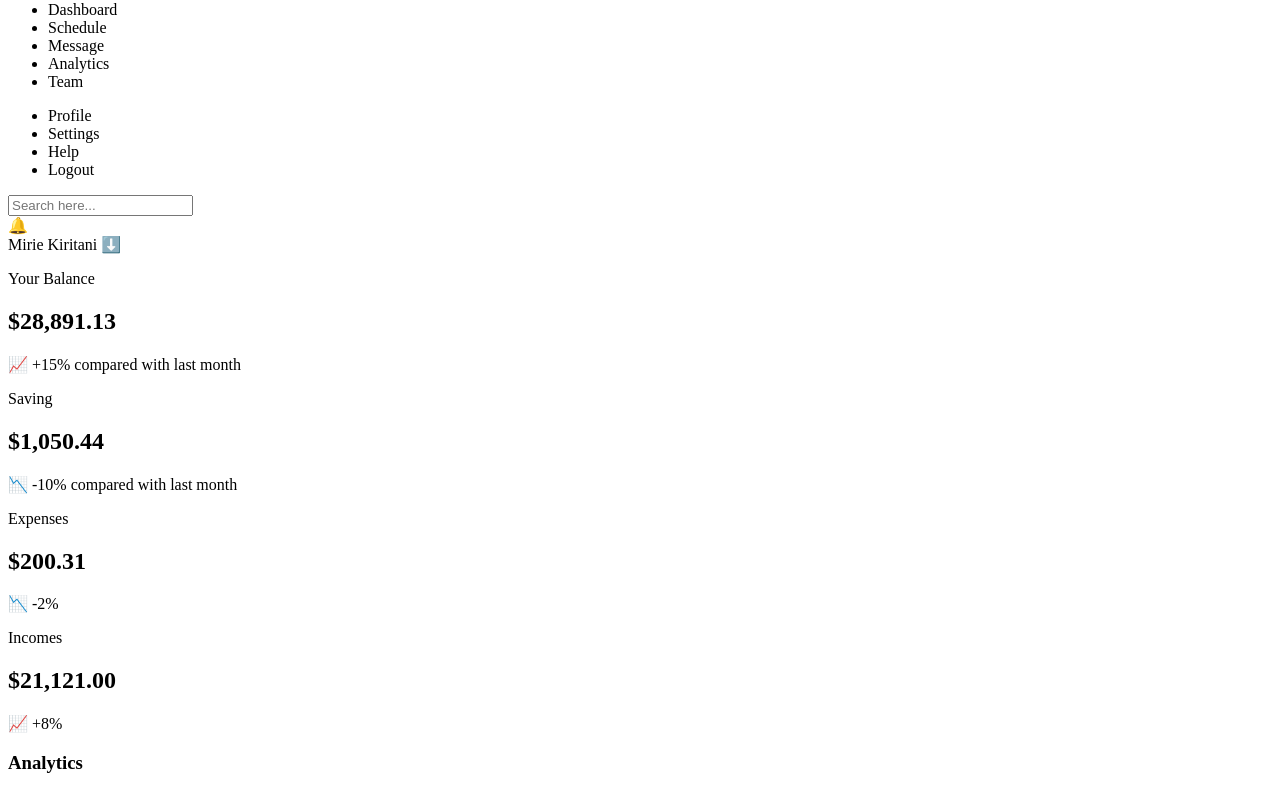
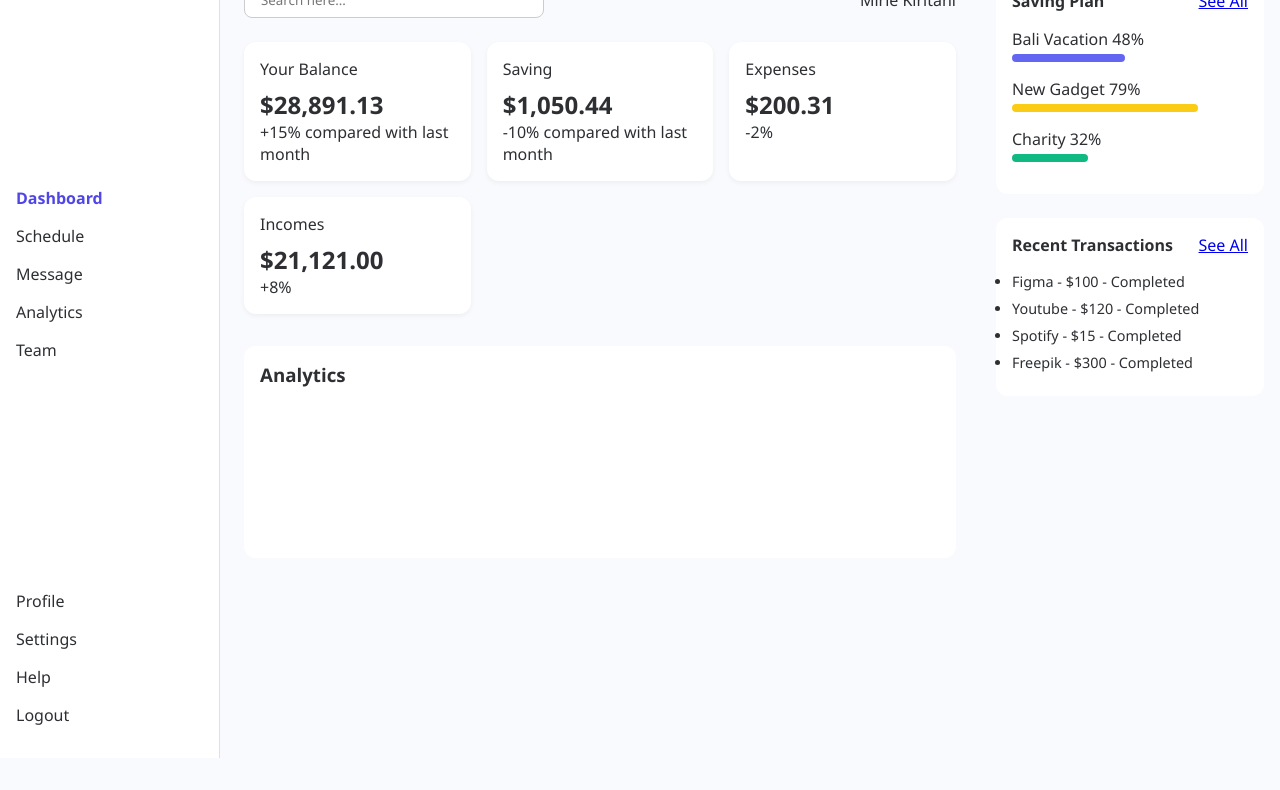
Before and after one commit to SUDHAPANTHA/intuji-frontend-associate-challenge, a plain HTML site: page index.html in a window 1280 px wide. Shown: the part 42-832 px from the top of the page. After the commit the page ends 800 px from the top, so only its background shows below. Drawn offline with Linux system fonts and the light colour scheme; a script that the page names is missing.

Commit message:
Used Core css

```diff
--- a/css/style.css
+++ b/css/style.css
@@ -0,0 +1,152 @@
+* {
+  margin: 0;
+  padding: 0;
+  box-sizing: border-box;
+  font-family: "Segoe UI", sans-serif;
+}
+
+body {
+  background: #f9fafe;
+  color: #2d2f33;
+}
+
+.container {
+  display: flex;
+  min-height: 100vh;
+}
+
+/* Sidebar */
+.sidebar {
+  width: 220px;
+  background: #fff;
+  padding: 1rem;
+  border-right: 1px solid #e0e0e0;
+  display: flex;
+  flex-direction: column;
+  justify-content: space-between;
+}
+
+.logo {
+  font-size: 24px;
+  font-weight: bold;
+  text-align: center;
+}
+
+.nav ul,
+.bottom-nav ul {
+  list-style: none;
+  margin-top: 2rem;
+}
+
+.nav ul li,
+.bottom-nav ul li {
+  margin: 1rem 0;
+  cursor: pointer;
+}
+
+.active {
+  font-weight: bold;
+  color: #4f46e5;
+}
+
+/* Main Content */
+.main-content {
+  flex: 1;
+  padding: 1.5rem;
+}
+
+.topbar {
+  display: flex;
+  justify-content: space-between;
+  align-items: center;
+}
+
+.topbar input {
+  padding: 0.5rem 1rem;
+  border-radius: 8px;
+  border: 1px solid #ccc;
+  width: 300px;
+}
+
+.profile {
+  display: flex;
+  align-items: center;
+  gap: 1rem;
+}
+
+/* Overview */
+.overview {
+  display: grid;
+  grid-template-columns: repeat(auto-fit, minmax(200px, 1fr));
+  gap: 1rem;
+  margin-top: 1.5rem;
+}
+
+.card {
+  background: #fff;
+  padding: 1rem;
+  border-radius: 12px;
+  box-shadow: 0 2px 5px rgba(0, 0, 0, 0.05);
+}
+
+.card h2 {
+  margin-top: 0.5rem;
+}
+
+/* Analytics */
+.analytics {
+  margin-top: 2rem;
+  background: #fff;
+  padding: 1rem;
+  border-radius: 12px;
+}
+
+/* Right Panel */
+.right-panel {
+  width: 300px;
+  padding: 1rem;
+}
+
+.saving-plan,
+.recent-transactions {
+  background: #fff;
+  padding: 1rem;
+  border-radius: 12px;
+  margin-bottom: 1.5rem;
+}
+
+.heading {
+  display: flex;
+  justify-content: space-between;
+  margin-bottom: 1rem;
+}
+
+.plan {
+  margin-bottom: 1rem;
+}
+
+.plan .bar {
+  height: 8px;
+  border-radius: 6px;
+  margin-top: 4px;
+}
+
+.bg-purple {
+  width: 48%;
+  background: #6366f1;
+}
+
+.bg-yellow {
+  width: 79%;
+  background: #facc15;
+}
+
+.bg-green {
+  width: 32%;
+  background: #10b981;
+}
+
+.recent-transactions ul li {
+  margin: 0.5rem 0;
+  font-size: 0.9rem;
+}
--- a/index.html
+++ b/index.html
@@ -9,7 +9,7 @@
   <body>
     <div class="container">
       <aside class="sidebar">
-        <div class="logo">🏠</div>
+        <div class="logo"></div>
         <nav class="nav">
           <ul>
             <li class="active">Dashboard</li>
@@ -33,8 +33,8 @@
         <header class="topbar">
           <input type="text" placeholder="Search here..." />
           <div class="profile">
-            <span class="bell">🔔</span>
-            <div class="user">Mirie Kiritani ⬇️</div>
+            <span class="bell"></span>
+            <div class="user">Mirie Kiritani</div>
           </div>
         </header>
 
@@ -42,22 +42,22 @@
           <div class="card balance">
             <p>Your Balance</p>
             <h2>$28,891.13</h2>
-            <span>📈 +15% compared with last month</span>
+            <span>+15% compared with last month</span>
           </div>
           <div class="card saving">
             <p>Saving</p>
             <h2>$1,050.44</h2>
-            <span>📉 -10% compared with last month</span>
+            <span> -10% compared with last month</span>
           </div>
           <div class="card expense">
             <p>Expenses</p>
             <h2>$200.31</h2>
-            <span>📉 -2%</span>
+            <span> -2%</span>
           </div>
           <div class="card income">
             <p>Incomes</p>
             <h2>$21,121.00</h2>
-            <span>📈 +8%</span>
+            <span> +8%</span>
           </div>
         </section>
 
```
